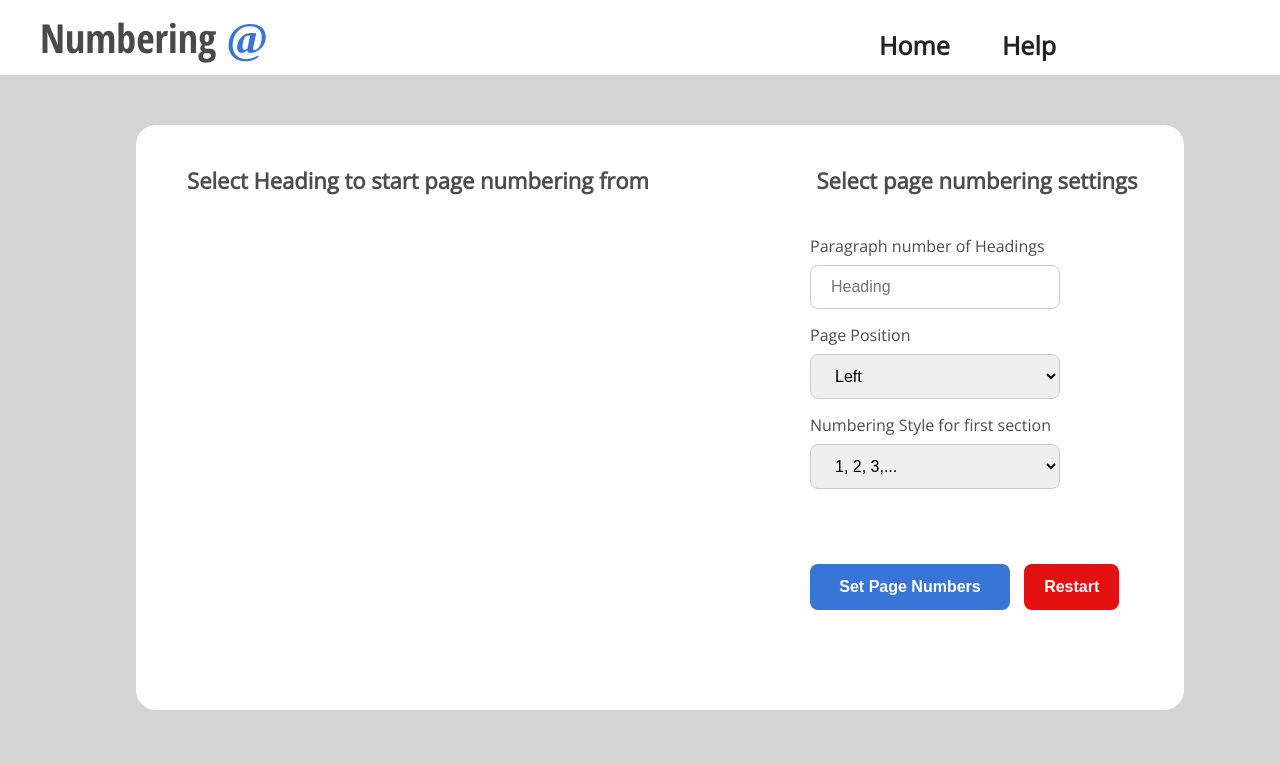
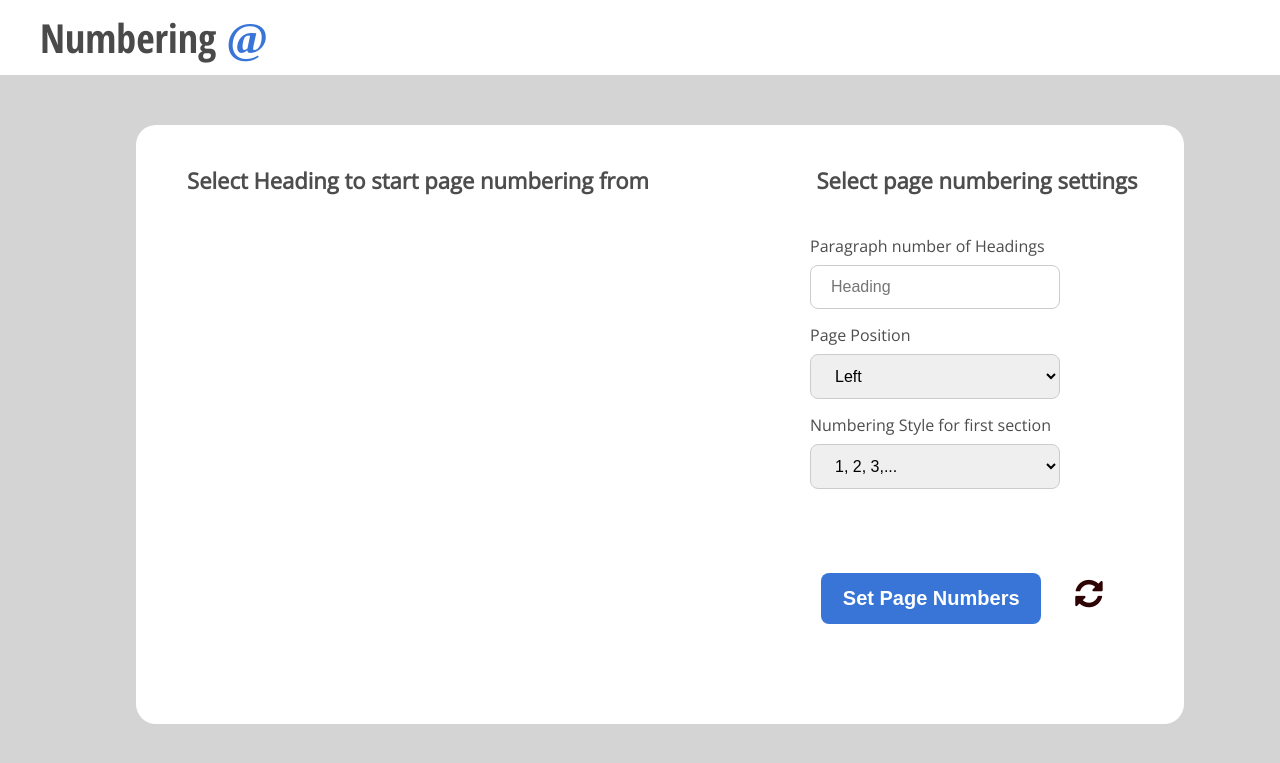
Before and after one commit to seddie95/start_page_numbers_at_X, a Django app: template templates/process.html in a window 1280 px wide. Shown: the top 763 px of the page. Run offline with Django 3.2, Linux system fonts and the light colour scheme; the template is opened without the code that fills it, so the values that code supplies are empty; some libraries are stand-ins or nearby versions.

Commit message:
Restyle restart button

```diff
--- a/static/css/style.css
+++ b/static/css/style.css
@@ -58,26 +58,6 @@ header h1 {
     cursor: pointer;
     display: inline;
     padding-left: 40px;
-}
-
-nav {
-    padding-left: 0;
-    margin-bottom: 0;
-    list-style: none;
-    float: right;
-    display: inline;
-    padding-right: 200px;
-}
-
-nav li {
-    position: relative;
-    display: inline-block;
-    list-style-type: none;
-    font-family: "Open Sans", "Droid Sans", Helvetica, Arial, sans-serif;
-    color: #222;
-    padding: 0 1.5rem;
-    font-size: 25px;
-    font-weight: bold;
 }
 
 .color {
@@ -171,14 +151,14 @@ button[type=submit] {
     border: none;
     border-radius: 8px;
     cursor: pointer;
-    font-size: 16px;
+    font-size: 20px;
     font-weight: bold;
-    width: 200px;
+    width: 220px;
 
 }
 
 button[type=submit]:hover {
-    background-color: #222222;
+   color: #222222;
 }
 
 
@@ -203,8 +183,8 @@ li:hover {
 }
 
 #restart {
-    background-color: #e31010;
-    color: white;
+    background-color: white;
+    color: #2e0303;
     padding: 14px 20px;
     margin: 60px 10px;
     border: none;
@@ -216,17 +196,24 @@ li:hover {
 }
 
 #restart:hover {
-    background-color: #2e0303;
+    color: #e31010;
+
 }
 
 #download_section {
     text-align: center;
 }
 
+#buttons {
+    width: 100%;
+    text-align: center;
+}
+
+
 #download_btn {
     background-color: #3875d7;
     color: white;
-    padding: 14px 40px;
+    padding: 10px;
     margin: 60px 0;
     border: none;
     border-radius: 8px;
@@ -319,40 +306,11 @@ li:hover {
     }
 
 
-    /*nav {*/
-    /*    float: none;*/
-    /*    display: block;*/
-    /*    padding-right: 0;*/
-    /*    background-color: #353535;*/
-    /*}*/
-    /*nav li {*/
-    /*    display: block;*/
-    /*    float: none;*/
-    /*    text-align: center;*/
-    /*    border-bottom: solid 1px #222222 ;*/
-    /*    color:white;*/
-    /*}*/
-
 }
 
 @media screen and (max-width: 900px) {
     header {
         padding-bottom: 0;
-    }
-
-    nav {
-        float: None;
-        display: block;
-        padding-right: 0;
-        background-color: #585858;
-        position: center;
-    }
-
-    nav li {
-        display: block;
-        text-align: center;
-        border-bottom: solid 1px #3b3a3a;
-        color: white;
     }
 }
 
--- a/templates/base.html
+++ b/templates/base.html
@@ -14,6 +14,9 @@
     <!-- jQuery javascript urls -->
     <script src="https://code.jquery.com/jquery-1.12.4.js" crossorigin="anonymous"></script>
     <script src="https://code.jquery.com/ui/1.12.1/jquery-ui.js" crossorigin="anonymous"></script>
+
+    {% block head %}
+    {% endblock head %}
 
     {# Set the BaseURL and retrieve csrf token #}
     <script>
@@ -33,12 +36,6 @@
 <div class="wrapper">
     <header class="header">
         <h1 class="restart">Numbering <span class="color">@</span></h1>
-        <nav>
-            <ul>
-                <li>Home</li>
-                <li>Help</li>
-            </ul>
-        </nav>
     </header>
     <div class="container">
         {% block body %}
--- a/templates/process.html
+++ b/templates/process.html
@@ -1,4 +1,8 @@
 {% extends 'base.html' %}{% load custom_tags %}
+
+{% block head %}
+    <link rel="stylesheet" href="https://maxcdn.bootstrapcdn.com/font-awesome/4.4.0/css/font-awesome.min.css">
+{% endblock head %}
 
 {% block body %}
     <div class="content">
@@ -46,8 +50,10 @@
                         <option value="ordinal">1st, 2nd, 3rd, ...</option>
                         <option value="numberInDash">- 1 -, - 2 -, - 3 -, ...</option>
                     </select>
-                    <button type="submit" id="process" title="Submit file to be numbered">Set Page Numbers</button>
-                    <button class='restart' id="restart" title="Upload a new file">Restart</button>
+                    <div id="buttons">
+                        <button type="submit" id="process" title="Submit file to be numbered">Set Page Numbers</button>
+                        <button class="restart" id="restart" title="Restart whole process"><i class="fa fa-refresh fa-2x"></i></button>
+                    </div>
                 </form>
             </div>
         </div>
```
Also changed, not shown: docx_scripts/add_page_numbers.py (+37 -23 lines).
